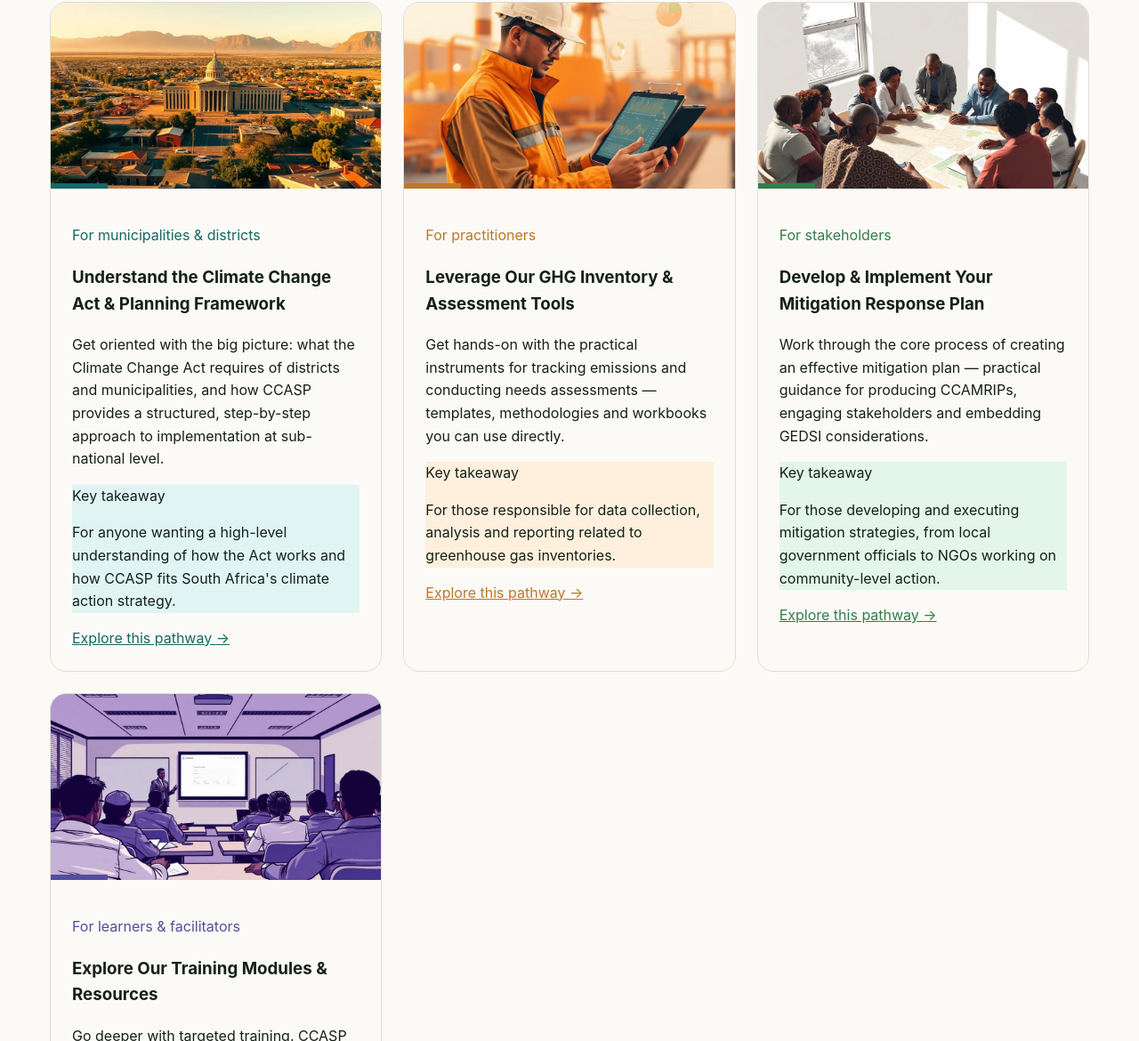
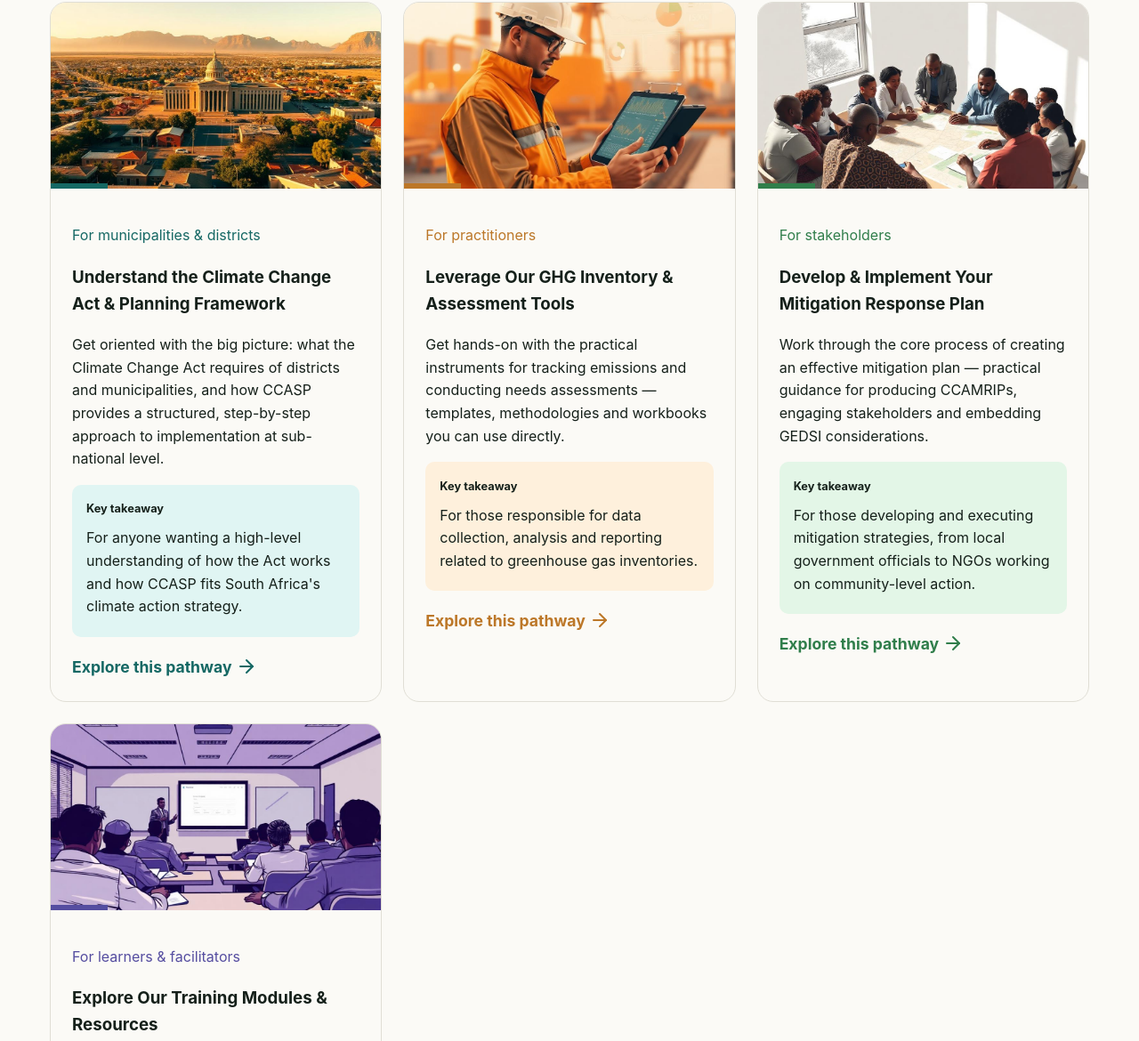
Before and after one commit to Mike-Lateral/ccasp, a plain HTML site: page index.html in a window 1280 px wide. Shown: the part 705-1875 px from the top of the page at 89% size. Drawn offline with Linux system fonts and the light colour scheme.

Commit message:
some ui fixes

```diff
--- a/assets/css/styles.css
+++ b/assets/css/styles.css
@@ -51,22 +51,32 @@ body {
   padding: 0 1rem;
 }
 
+
 /* Utility classes */
-.text-track-understand { color: var(--track-understand); }
-.bg-track-understand { background-color: var(--track-understand); }
-.bg-track-understand-soft { background-color: var(--track-understand-soft); }
 
-.text-track-tools { color: var(--track-tools); }
-.bg-track-tools { background-color: var(--track-tools); }
-.bg-track-tools-soft { background-color: var(--track-tools-soft); }
-
-.text-track-implement { color: var(--track-implement); }
-.bg-track-implement { background-color: var(--track-implement); }
-.bg-track-implement-soft { background-color: var(--track-implement-soft); }
-
-.text-track-training { color: var(--track-training); }
-.bg-track-training { background-color: var(--track-training); }
-.bg-track-training-soft { background-color: var(--track-training-soft); }
+.track-understand {
+  --track-color: var(--track-understand);
+  --track-bg: var(--track-understand);
+  --track-bg-soft: var(--track-understand-soft);
+}
+.track-tools {
+  --track-color: var(--track-tools);
+  --track-bg: var(--track-tools);
+  --track-bg-soft: var(--track-tools-soft);
+}
+.track-implement {
+  --track-color: var(--track-implement);
+  --track-bg: var(--track-implement);
+  --track-bg-soft: var(--track-implement-soft);
+}
+.track-training{
+  --track-color: var(--track-training);
+  --track-bg: var(--track-training);
+  --track-bg-soft: var(--track-training-soft);
+}
+.text-track { color: var(--track-color); }
+.bg-track { background-color: var(--track-bg); }
+.bg-track-soft { background-color: var(--track-bg-soft); }
 
 /* Button styles */
 .btn {
@@ -103,6 +113,8 @@ body {
 
 .card:hover {
   transform: translateY(-4px);
+  box-shadow: 5px 5px 10px var(--track-color, red);
+  border: 20px solid red;
 }
 
 @media (prefers-reduced-motion: reduce) {
@@ -164,11 +176,12 @@ body {
   border: 1px solid var(--border);
   border-radius: calc(var(--radius) + 8px);
   overflow: hidden;
-  transition: transform 0.3s ease;
+  transition: transform 0.3s ease, box-shadow 0.3s ease;
 }
 
 .track-card:hover {
   transform: translateY(-4px);
+  box-shadow: 2px 2px 8px var(--track-color);
 }
 
 .track-card-image {
@@ -206,6 +219,18 @@ body {
   width: 100%;
 }
 
+.track-card a.explore {
+  font-size: 1.1em;
+  font-weight: bold;
+  text-decoration: none;
+  &>span.arrow {
+    transition: margin-left 0.3s ease;
+  }
+  &:hover>span.arrow {
+    margin-left: 0.3em;
+  }
+}
+
 /* Reveal animation */
 .reveal {
   opacity: 0;
@@ -236,3 +261,18 @@ body {
     padding: 2rem 0;
   }
 }
+
+.key-takeaway {
+  padding: 0.3em 1em;
+  border-radius: 0.625em;
+  margin-bottom: 1em;
+
+  &>p:first-child {
+    font-weight: bold;
+    font-size: 0.8em;
+    margin-bottom: 0;
+  }
+  &>p:nth-child(2) {
+    margin-top:0.6em;
+  }
+}
--- a/components/reveal-element.js
+++ b/components/reveal-element.js
@@ -33,11 +33,12 @@ class RevealElement extends HTMLElement {
       entries.forEach(entry => {
         if (entry.isIntersecting) {
           this.classList.add('visible');
+          // console.log(`IntersectionObserver for `, entry);
         }
       });
     }, {
       rootMargin: '0px 0px -10% 0px',
-      threshold: 0.1
+      threshold: 0.1,
     });
 
     observer.observe(this);
@@ -50,14 +51,18 @@ customElements.define('reveal-element', RevealElement);
 class KeyCard extends HTMLElement {
   constructor() {
     super();
-    this.innerHTML = `
-      <div class="track-card">
+
+  }
+  connectedCallback() {
+    const div = document.createElement(`div`);
+    div.setAttribute(`class`,`track-card`);
+    div.innerHTML = `
             <div class="track-card-image">
-              <img src="assets/understand.jpg" alt="Understanding the Climate Change Act" loading="lazy">
-              <div class="track-card-color-bar bg-track-understand"></div>
+              <img src="assets/understand.jpg" loading="lazy">
+              <div class="track-card-color-bar bg-track"></div>
             </div>
             <div class="track-card-content">
-              <p class="text-xs font-semibold uppercase tracking-wider text-track-understand">
+              <p class="text-xs font-semibold uppercase tracking-wider text-track">
                 <slot name="for">
                 For municipalities & districts
                 </slot>
@@ -70,8 +75,8 @@ class KeyCard extends HTMLElement {
                 Get oriented with the big picture: what the Climate Change Act requires of districts and municipalities, and how CCASP provides a structured, step-by-step approach to implementation at sub-national level.
                 </slot>
               </p>
-              <div class="mt-5 rounded-xl p-4 bg-track-understand-soft">
-                <p class="text-xs font-semibold uppercase tracking-wider text-muted-foreground">
+              <div class="mt-5 rounded-xl p-4 bg-track-soft key-takeaway">
+                <p class="text-xs uppercase tracking-wider text-muted-foreground">
                   Key takeaway
                 </p>
                 <p class="mt-1.5 text-sm"><slot name="takeaway">
@@ -79,13 +84,31 @@ class KeyCard extends HTMLElement {
                 </slot>
                 </p>
               </div>
-              <a href="understand.html" class="mt-6 inline-flex items-center gap-2 text-sm font-semibold text-track-understand hover:underline">
+              <a href="understand.html" class="mt-6 inline-flex items-center gap-2 text-sm font-semibold text-track explore">
                 Explore this pathway
-                <span class="transition-transform">→</span>
+                <span class="arrow">
+                  <svg xmlns="http://www.w3.org/2000/svg" width="24" height="24" viewBox="0 0 24 24"
+                    fill="none" stroke="currentColor" stroke-width="2"
+                    stroke-linecap="round" stroke-linejoin="round"
+                    class="transition-transform duration-300 group-hover:translate-x-1 motion-reduce:transform-none"
+                    aria-hidden="true"
+                    style="transform: translateY(5px);"><path d="M5 12h14"></path><path d="m12 5 7 7-7 7"></path></svg>
+                </span>
               </a>
-            </div>
-          </div>`;
+            </div>`;
+      div.querySelector(`img`).setAttribute(`src`, this.getAttribute(`img`));
+      div.querySelector(`a`).setAttribute(`href`, this.getAttribute(`href`));
+      this.querySelectorAll("[slot]").forEach(s=>{
+       // console.log(`KeyCard has child element: `, s);
+       const slot = s.getAttribute(`slot`);
+       const res = div.querySelector(`slot[name="${slot}"]`);
+       if (!res) {
+        console.error(`Failed to find slot "${slot}" in KeyCard`);
+       } else {
+        res.parentElement.replaceChild(s, res);
+       }
+      });
+    this.appendChild(div);
   }
-  connectedCallback() {}
 }
 customElements.define(`ccasp-keycard`, KeyCard);
--- a/index.html
+++ b/index.html
@@ -20,8 +20,8 @@
 
   <!-- Hero Section -->
   <section class="hero section">
+    <img src="assets/hero.jpg" alt="Wind turbines on rolling South African hills at golden hour" class="hero-image">
     <div class="hero-overlay"></div>
-    <img src="assets/hero.jpg" alt="Wind turbines on rolling South African hills at golden hour" class="hero-image">
     <div class="container">
       <reveal-element>
         <div>
@@ -60,110 +60,45 @@
 
       <div class="mt-12 grid-2">
         <!-- Understand Track -->
-        <reveal-element>
-          <ccasp-keycard>
-            <span slot="for">A B C and D</span>
+        <reveal-element class="track-understand">
+          <ccasp-keycard img="assets/understand.jpg" href="understand.html">
+            <span slot="for">For municipalities & districts</span>
+            <span slot="title">Understand the Climate Change Act & Planning Framework</span>
+            <span slot="description">Get oriented with the big picture: what the Climate Change Act requires of districts and municipalities, and how CCASP provides a structured, step-by-step approach to implementation at sub-national level.</span>
+            <span slot="takeaway">For anyone wanting a high-level understanding of how the Act works and how CCASP fits South Africa's climate action strategy.</span>
           </ccasp-keycard>
         </reveal-element>
 
         <!-- Tools Track -->
-        <reveal-element>
-          <div class="track-card">
-            <div class="track-card-image">
-              <img src="assets/tools.jpg" alt="GHG Inventory and Assessment Tools" loading="lazy">
-              <div class="track-card-color-bar bg-track-tools"></div>
-            </div>
-            <div class="track-card-content">
-              <p class="text-xs font-semibold uppercase tracking-wider text-track-tools">
-                For practitioners
-              </p>
-              <h3 class="text-xl font-bold leading-snug mt-3">
-                Leverage Our GHG Inventory & Assessment Tools
-              </h3>
-              <p class="mt-3 text-sm text-muted-foreground">
-                Get hands-on with the practical instruments for tracking emissions and conducting needs assessments — templates, methodologies and workbooks you can use directly.
-              </p>
-              <div class="mt-5 rounded-xl p-4 bg-track-tools-soft">
-                <p class="text-xs font-semibold uppercase tracking-wider text-muted-foreground">
-                  Key takeaway
-                </p>
-                <p class="mt-1.5 text-sm">
-                  For those responsible for data collection, analysis and reporting related to greenhouse gas inventories.
-                </p>
-              </div>
-              <a href="tools.html" class="mt-6 inline-flex items-center gap-2 text-sm font-semibold text-track-tools hover:underline">
-                Explore this pathway
-                <span class="transition-transform">→</span>
-              </a>
-            </div>
-          </div>
+        <reveal-element class="track-tools">
+          <ccasp-keycard img="assets/tools.jpg" href="tools.html">
+            <span slot="for">For practitioners</span>
+            <span slot="title">Leverage Our GHG Inventory & Assessment Tools</span>
+            <span slot="description">Get hands-on with the practical instruments for tracking emissions and conducting needs assessments — templates, methodologies and workbooks you can use directly.</span>
+            <span slot="takeaway">For those responsible for data collection, analysis and reporting related to greenhouse gas inventories.</span>
+          </ccasp-keycard>
         </reveal-element>
 
         <!-- Implement Track -->
-        <reveal-element>
-          <div class="track-card">
-            <div class="track-card-image">
-              <img src="assets/implement.jpg" alt="Develop and Implement Mitigation Response Plan" loading="lazy">
-              <div class="track-card-color-bar bg-track-implement"></div>
-            </div>
-            <div class="track-card-content">
-              <p class="text-xs font-semibold uppercase tracking-wider text-track-implement">
-                For stakeholders
-              </p>
-              <h3 class="text-xl font-bold leading-snug mt-3">
-                Develop & Implement Your Mitigation Response Plan
-              </h3>
-              <p class="mt-3 text-sm text-muted-foreground">
-                Work through the core process of creating an effective mitigation plan — practical guidance for producing CCAMRIPs, engaging stakeholders and embedding GEDSI considerations.
-              </p>
-              <div class="mt-5 rounded-xl p-4 bg-track-implement-soft">
-                <p class="text-xs font-semibold uppercase tracking-wider text-muted-foreground">
-                  Key takeaway
-                </p>
-                <p class="mt-1.5 text-sm">
-                  For those developing and executing mitigation strategies, from local government officials to NGOs working on community-level action.
-                </p>
-              </div>
-              <a href="implement.html" class="mt-6 inline-flex items-center gap-2 text-sm font-semibold text-track-implement hover:underline">
-                Explore this pathway
-                <span class="transition-transform">→</span>
-              </a>
-            </div>
-          </div>
+        <reveal-element class="track-implement">
+          <ccasp-keycard img="assets/implement.jpg" href="implement.html">
+            <span slot="for">For stakeholders</span>
+            <span slot="title">Develop & Implement Your Mitigation Response Plan</span>
+            <span slot="description">Work through the core process of creating an effective mitigation plan — practical guidance for producing CCAMRIPs, engaging stakeholders and embedding GEDSI considerations.</span>
+            <span slot="takeaway">For those developing and executing mitigation strategies, from local government officials to NGOs working on community-level action.</span>
+          </ccasp-keycard>
         </reveal-element>
 
-        <!-- Training Track -->
-        <reveal-element>
-          <div class="track-card">
-            <div class="track-card-image">
-              <img src="assets/training.jpg" alt="Explore Training Modules and Resources" loading="lazy">
-              <div class="track-card-color-bar bg-track-training"></div>
-            </div>
-            <div class="track-card-content">
-              <p class="text-xs font-semibold uppercase tracking-wider text-track-training">
-                For learners & facilitators
-              </p>
-              <h3 class="text-xl font-bold leading-snug mt-3">
-                Explore Our Training Modules & Resources
-              </h3>
-              <p class="mt-3 text-sm text-muted-foreground">
-                Go deeper with targeted training. CCASP offers structured modules, facilitator materials, case studies and a supporting resource library.
-              </p>
-              <div class="mt-5 rounded-xl p-4 bg-track-training-soft">
-                <p class="text-xs font-semibold uppercase tracking-wider text-muted-foreground">
-                  Key takeaway
-                </p>
-                <p class="mt-1.5 text-sm">
-                  For individuals or groups needing in-depth knowledge on specific aspects of mitigation planning and implementation.
-                </p>
-              </div>
-              <a href="training.html" class="mt-6 inline-flex items-center gap-2 text-sm font-semibold text-track-training hover:underline">
-                Explore this pathway
-                <span class="transition-transform">→</span>
-              </a>
-            </div>
-          </div>
+<!-- Training Track -->
+        <reveal-element class="track-training">
+          <ccasp-keycard img="assets/training.jpg" href="training.html">
+            <span slot="for">For learners & facilitators</span>
+            <span slot="title">Explore Our Training Modules & Resources</span>
+            <span slot="description">Go deeper with targeted training. CCASP offers structured modules, facilitator materials, case studies and a supporting resource library.</span>
+            <span slot="takeaway">For individuals or groups needing in-depth knowledge on specific aspects of mitigation planning and implementation.</span>
+          </ccasp-keycard>
         </reveal-element>
+
       </div>
     </div>
   </section>
```
Also changed, not shown: 1 other file.
